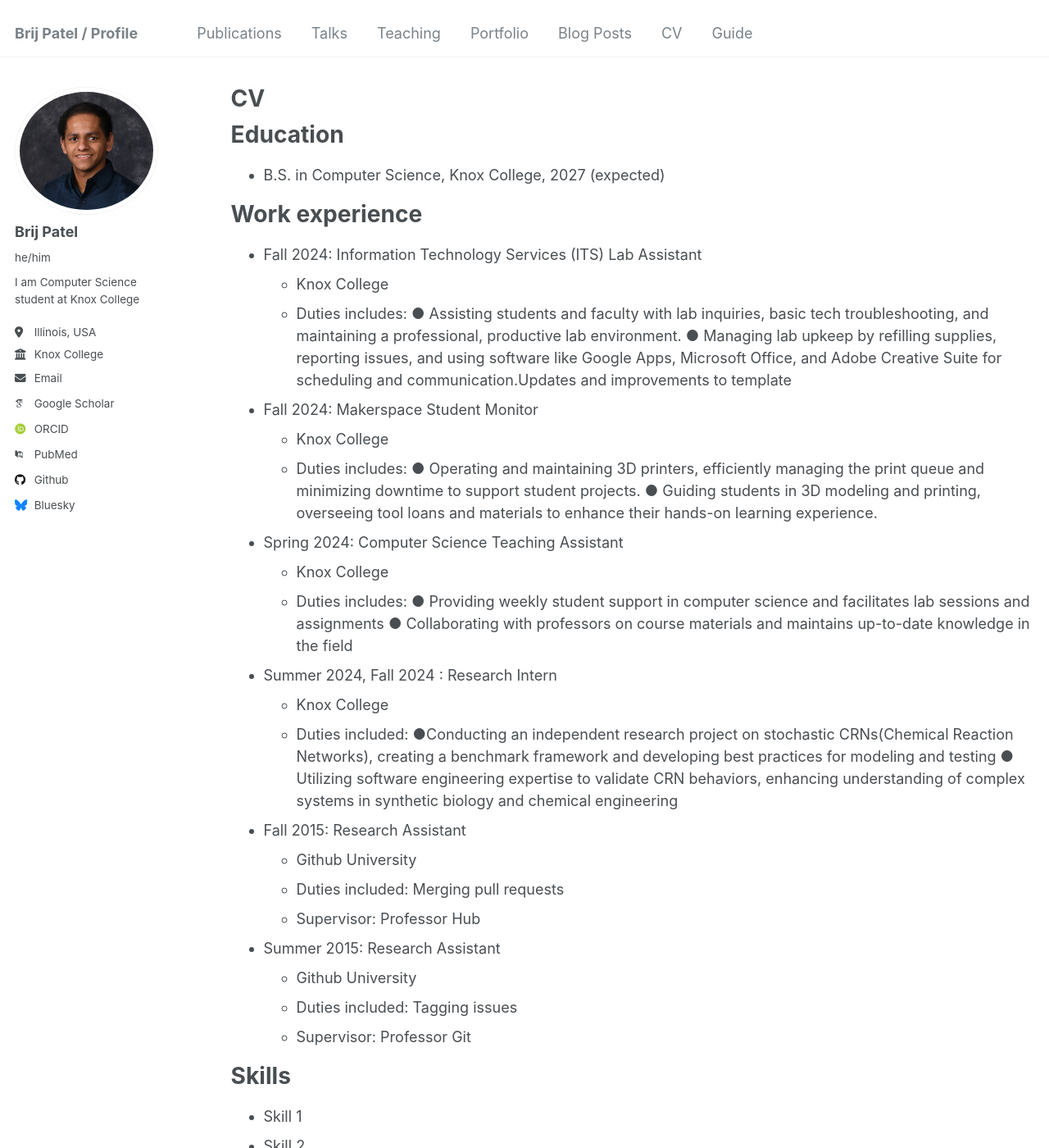
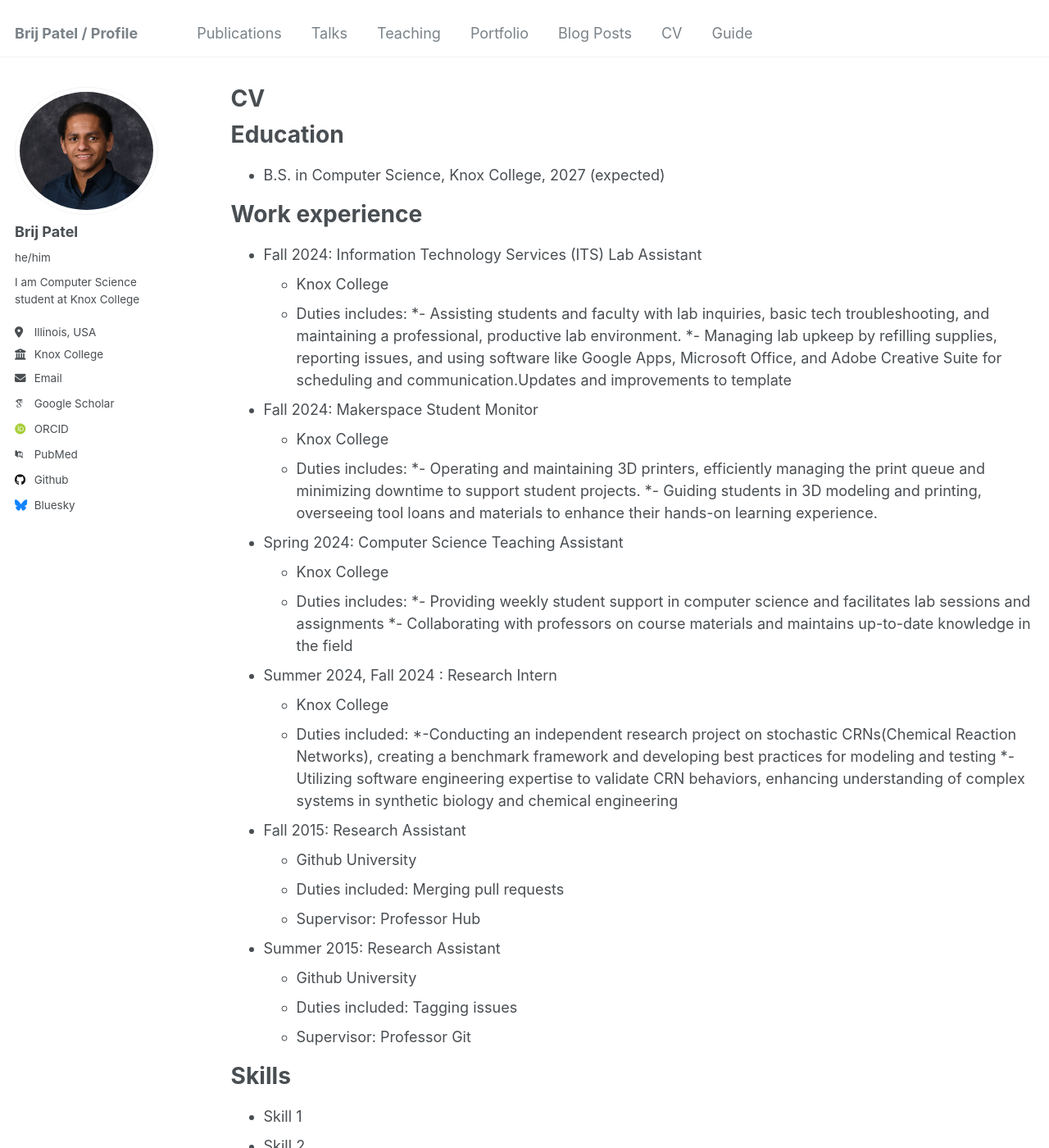
Before and after one commit to brij-patel-knox/brij-patel-knox.github.io, a Jekyll site: the page built from _pages/cv.md, in a window 1280 px wide and 1400 px high. Shown: the whole window at 82% size. Built offline with Jekyll 4.4.1, drawn with Linux system fonts in a browser that asks for light colours; some web fonts are replaced.

Commit message:
cv_format

```diff
--- a/_pages/cv.md
+++ b/_pages/cv.md
@@ -19,30 +19,30 @@ Work experience
 * Fall 2024: Information Technology Services (ITS) Lab Assistant
   * Knox College
   * Duties includes:
-      ● Assisting students and faculty with lab inquiries, basic tech troubleshooting, and maintaining a professional, productive lab environment.
-      ● Managing lab upkeep by refilling supplies, reporting issues, and using software like Google Apps, Microsoft
+      *- Assisting students and faculty with lab inquiries, basic tech troubleshooting, and maintaining a professional, productive lab environment.
+      *- Managing lab upkeep by refilling supplies, reporting issues, and using software like Google Apps, Microsoft
       Office, and Adobe Creative Suite for scheduling and communication.Updates and improvements to template
 
 * Fall 2024: Makerspace Student Monitor
   * Knox College
   * Duties includes:
-      ● Operating and maintaining 3D printers, efficiently managing the print queue and minimizing downtime to
+      *- Operating and maintaining 3D printers, efficiently managing the print queue and minimizing downtime to
         support student projects.
-      ● Guiding students in 3D modeling and printing, overseeing tool loans and materials to enhance their hands-on
+      *- Guiding students in 3D modeling and printing, overseeing tool loans and materials to enhance their hands-on
         learning experience.
 
 * Spring 2024: Computer Science Teaching Assistant
   * Knox College
   * Duties includes:
-      ● Providing weekly student support in computer science and facilitates lab sessions and assignments
-      ● Collaborating with professors on course materials and maintains up-to-date knowledge in the field
+      *- Providing weekly student support in computer science and facilitates lab sessions and assignments
+      *- Collaborating with professors on course materials and maintains up-to-date knowledge in the field
 
 * Summer 2024, Fall 2024 : Research Intern
   * Knox College
   * Duties included:
-      ●Conducting an independent research project on stochastic CRNs(Chemical Reaction Networks), creating a
+     *-Conducting an independent research project on stochastic CRNs(Chemical Reaction Networks), creating a
       benchmark framework and developing best practices for modeling and testing
-     ● Utilizing software engineering expertise to validate CRN behaviors, enhancing understanding of complex
+     *- Utilizing software engineering expertise to validate CRN behaviors, enhancing understanding of complex
       systems in synthetic biology and chemical engineering
 
 
```
